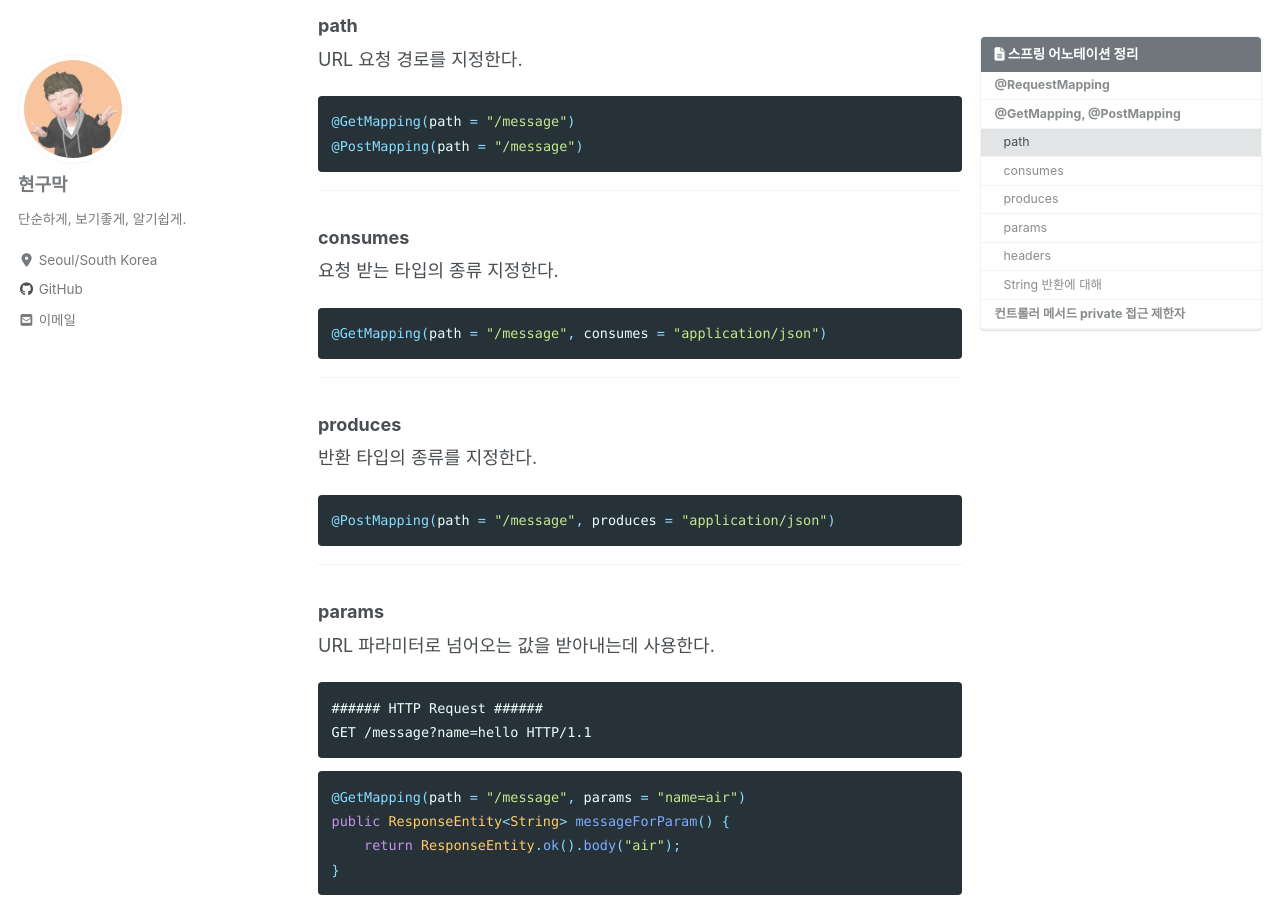
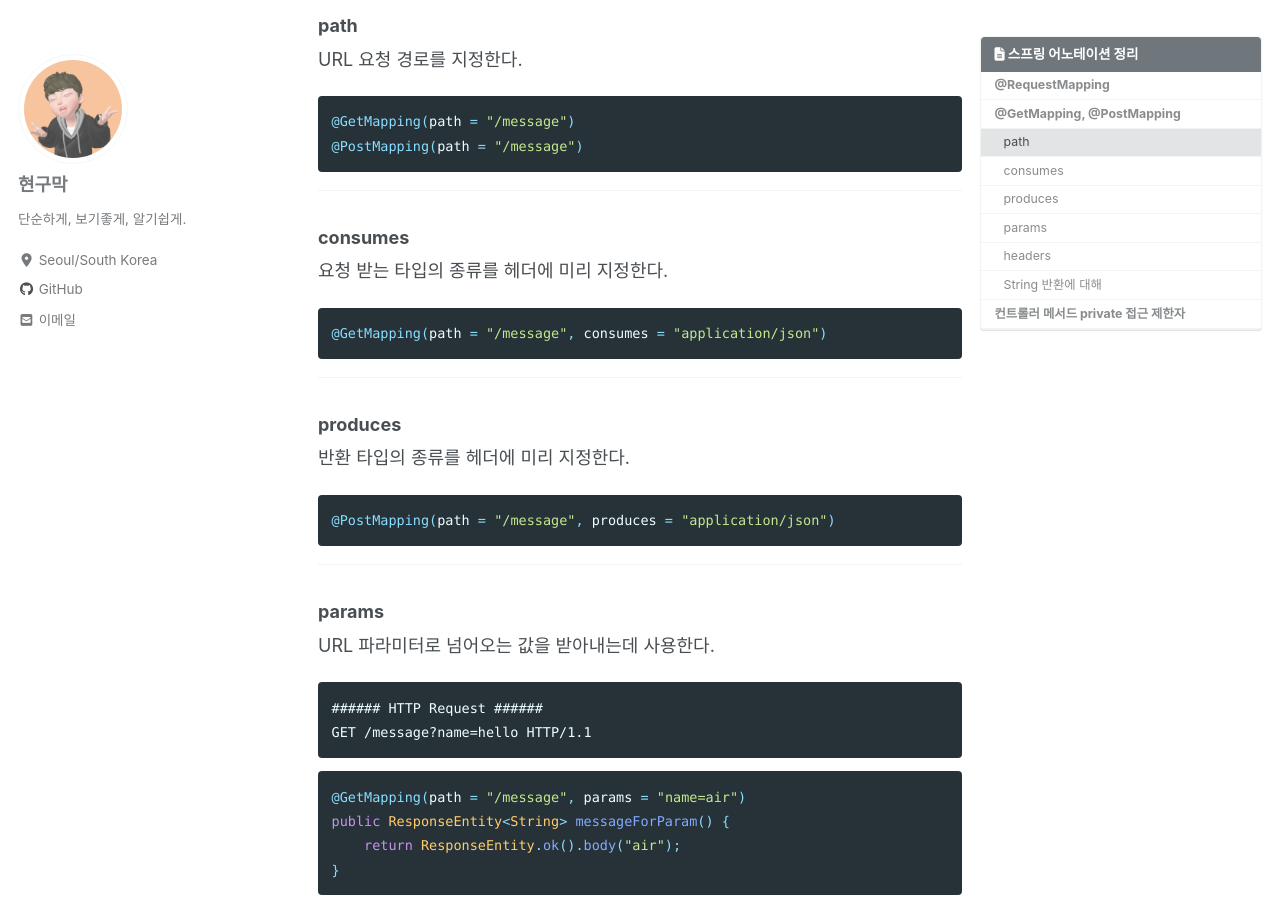
Before and after one commit to Hyeon9mak/Hyeon9mak.github.io, a Jekyll site: the page built from _posts/2021-04-17-spring-annotations.md, in a window 1280 px wide and 900 px high, scrolled down 1120 px. Built offline with Jekyll 4.4.1, drawn with Linux system fonts in a browser that asks for light colours; cached includes are drawn as plain includes; nearby versions of some CDN libraries; comment, search, counter and statistics services are not loaded.

Commit message:
docs: add text for new information of cosumes, produces

````diff
--- a/_posts/2021-04-17-spring-annotations.md
+++ b/_posts/2021-04-17-spring-annotations.md
@@ -50,7 +50,7 @@ URL 요청 경로를 지정한다.
 ---
 
 ### consumes
-요청 받는 타입의 종류 지정한다.
+요청 받는 타입의 종류를 헤더에 미리 지정한다.
 
 ```java
 @GetMapping(path = "/message", consumes = "application/json")
@@ -59,7 +59,7 @@ URL 요청 경로를 지정한다.
 ---
 
 ### produces
-반환 타입의 종류를 지정한다.
+반환 타입의 종류를 헤더에 미리 지정한다.
 
 ```java
 @PostMapping(path = "/message", produces = "application/json")
````
